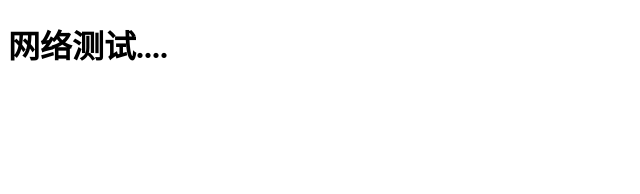
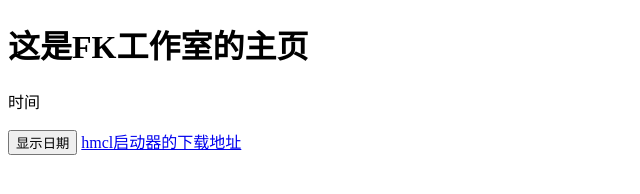
Before and after one commit to aozhino/aozhino.github.io, a plain HTML site: page index.html in a window 1280 px wide. Shown: the whole page, without its empty margins (0-640 px from the left). Drawn offline with Linux system fonts and the light colour scheme.

Commit message:
Update index.html

```diff
--- a/index.html
+++ b/index.html
@@ -3,9 +3,18 @@
 <head>
     <meta charset="UTF-8">
     <meta name="viewport" content="width=device-width, initial-scale=1.0">
-    <title>错误</title>
+    <title>这是FK工作室的主页</title>
 </head>
 <body>
-    <h1>网络测试....</h1>
+        <h1>这是FK工作室的主页</h1>
+        <script>
+        function a(){
+            document.getElementById("d").innerHTML = Date();
+        }
+    </script>
+    <p id = "d">时间</p>
+    <button type="button" onclick="a()">显示日期</button>
+    <a href="hmcl.exe" type="button">hmcl启动器的下载地址</a>
+
 </body>
 </html>
```
